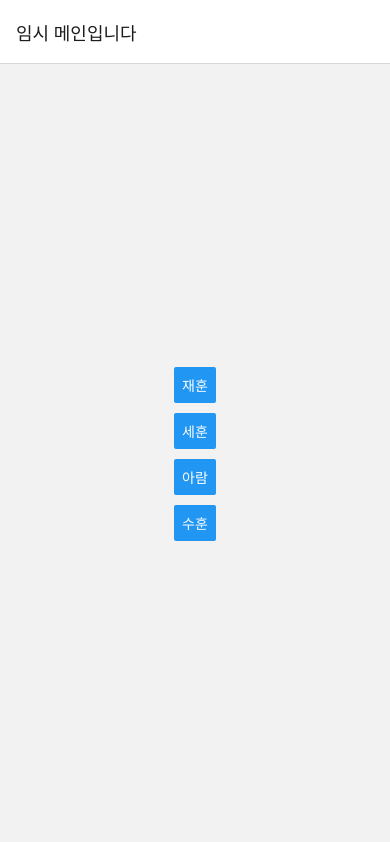
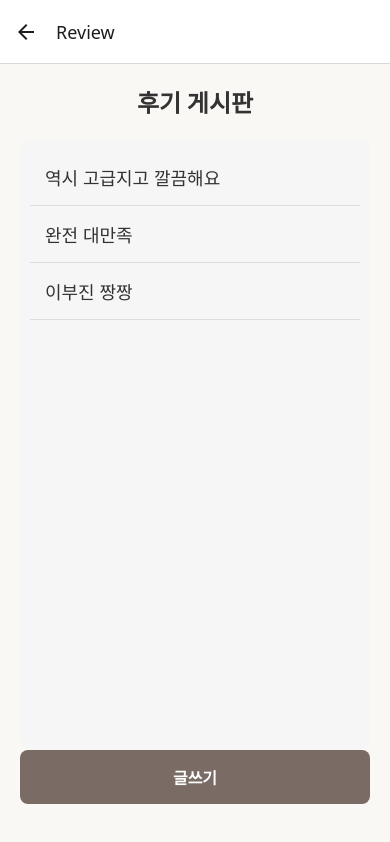
Before and after one commit to 4ist1n9shd/shillaRN, a React Native app: screen /Review in a window 390 px wide. Built offline with nearby package versions, Linux system fonts and the light colour scheme.

Commit message:
후기게시판 style 수정 김수훈

```diff
--- a/App.tsx
+++ b/App.tsx
@@ -23,7 +23,7 @@ const App = () => {
         <Stack.Screen name="Jaehoon" component={Jaehoon} />
         <Stack.Screen name="Aram" component={Aram} />
         <Stack.Screen name="Sehoon" component={Sehoon} />
-        <Stack.Screen name="Suhoon" component={Suhoon} />
+        <Stack.Screen name="Review" component={Suhoon} />
         <Stack.Screen name="ReviewWrite" component={ReviewWrite} />
         <Stack.Screen name="ReviewDetail" component={ReviewDetail} />
         <Stack.Screen name="ReviewModify" component={ReviewModify} />
--- a/components/mainPage.tsx
+++ b/components/mainPage.tsx
@@ -7,7 +7,7 @@ const MainPage = ({ navigation }) => {
       <Button title="재훈" onPress={() => navigation.navigate('Jaehoon')} />
       <Button title="세훈" onPress={() => navigation.navigate('Sehoon')} />
       <Button title="아람" onPress={() => navigation.navigate('Aram')} />
-      <Button title="수훈" onPress={() => navigation.navigate('Suhoon')} />
+      <Button title="수훈" onPress={() => navigation.navigate('Review')} />
     </View>
   );
 };
--- a/components/reviewDetail.tsx
+++ b/components/reviewDetail.tsx
@@ -1,7 +1,7 @@
 import { useState }  from 'react';
 import { View, Text, TouchableOpacity, StyleSheet, Button, Alert } from 'react-native';
 
-function ReviewDetail({ route, navigation}) {
+function ReviewDetail({ route, navigation }) {
     const {data, deleteReg, listModifyReg} = route.params;
     const [detailData, setDetailData] = useState(data);
 
@@ -60,7 +60,7 @@ function ReviewDetail({ route, navigation}) {
       container: {
         flex: 1,
         padding: 20,
-        backgroundColor: '#f9f9f9',
+        backgroundColor: '#FAF8F4',
       },
       inputContainer: {
         backgroundColor: '#fff',
@@ -71,7 +71,7 @@ function ReviewDetail({ route, navigation}) {
         borderColor: '#ddd',
       },
       textAreaContainer: {
-        minHeight: 150,
+        minHeight: 300,
         justifyContent: 'flex-start',
       },
       text: {
--- a/components/reviewModify.tsx
+++ b/components/reviewModify.tsx
@@ -43,7 +43,7 @@ function ReviewModify({ route, navigation}) {
       container: {
         flex: 1,
         padding: 20,
-        backgroundColor: '#f9f9f9',
+        backgroundColor: '#FAF8F4',
       },
       header: {
         fontSize: 24,
@@ -61,7 +61,7 @@ function ReviewModify({ route, navigation}) {
         backgroundColor: '#fff',
       },
       textArea: {
-        height: 150,
+        height: 300,
         textAlignVertical: 'top',
       },
       saveButton: {
@@ -69,6 +69,7 @@ function ReviewModify({ route, navigation}) {
         padding: 15,
         borderRadius: 8,
         alignItems: 'center',
+        marginTop: 20,
       },
       saveButtonText: {
         color: '#fff',
--- a/components/reviewWrite.tsx
+++ b/components/reviewWrite.tsx
@@ -49,7 +49,7 @@ function ReviewWrite({ route, navigation}) {
       container: {
         flex: 1,
         padding: 20,
-        backgroundColor: '#f9f9f9',
+        backgroundColor: '#FAF8F4',
       },
       header: {
         fontSize: 24,
@@ -67,7 +67,7 @@ function ReviewWrite({ route, navigation}) {
         backgroundColor: '#fff',
       },
       textArea: {
-        height: 150,
+        height: 300,
         textAlignVertical: 'top',
       },
       saveButton: {
@@ -75,6 +75,7 @@ function ReviewWrite({ route, navigation}) {
         padding: 15,
         borderRadius: 8,
         alignItems: 'center',
+        marginTop: 20,
       },
       saveButtonText: {
         color: '#fff',
--- a/components/suhoon.tsx
+++ b/components/suhoon.tsx
@@ -29,7 +29,7 @@ function Suhoon({ navigation }) {
     <View style={styles.container}>
       <Text style={styles.header}>후기 게시판</Text>
 
-      <FlatList
+      <FlatList style={styles.listWrap}
         data={datas}
         keyExtractor={(item) => item.id}
         renderItem={({ item }) => (
@@ -49,7 +49,7 @@ function Suhoon({ navigation }) {
 const styles = StyleSheet.create({
   container: {
     flex: 1,
-    backgroundColor: '#f9f9f9',
+    backgroundColor: '#FAF8F4',
     padding: 20,
   },
   header: {
@@ -58,6 +58,12 @@ const styles = StyleSheet.create({
     textAlign: 'center',
     color: '#333',
     marginBottom: 20,
+  },
+  listWrap: {
+    backgroundColor: '#F6F6F6', // POINT BACKGROUND 색상
+    fontWeight: 'bold',
+    borderRadius: 10,
+    padding: 10,
   },
   writeButton: {
     backgroundColor: '#7A6C64',
@@ -71,16 +77,21 @@ const styles = StyleSheet.create({
     fontSize: 16,
     fontWeight: 'bold',
   },
+  //listItem: {
+  //  backgroundColor: '#fff',
+  //  padding: 15,
+  //  borderRadius: 8,
+  //  marginBottom: 10,
+  //  shadowColor: '#000',
+  //  shadowOffset: { width: 0, height: 2 },
+  //  shadowOpacity: 0.1,
+  //  shadowRadius: 4,
+  //  elevation: 3,
+  //},
   listItem: {
-    backgroundColor: '#fff',
     padding: 15,
-    borderRadius: 8,
-    marginBottom: 10,
-    shadowColor: '#000',
-    shadowOffset: { width: 0, height: 2 },
-    shadowOpacity: 0.1,
-    shadowRadius: 4,
-    elevation: 3,
+    borderBottomWidth: 1,
+    borderBottomColor: '#DDD',
   },
   listItemTitle: {
     fontSize: 18,
```
